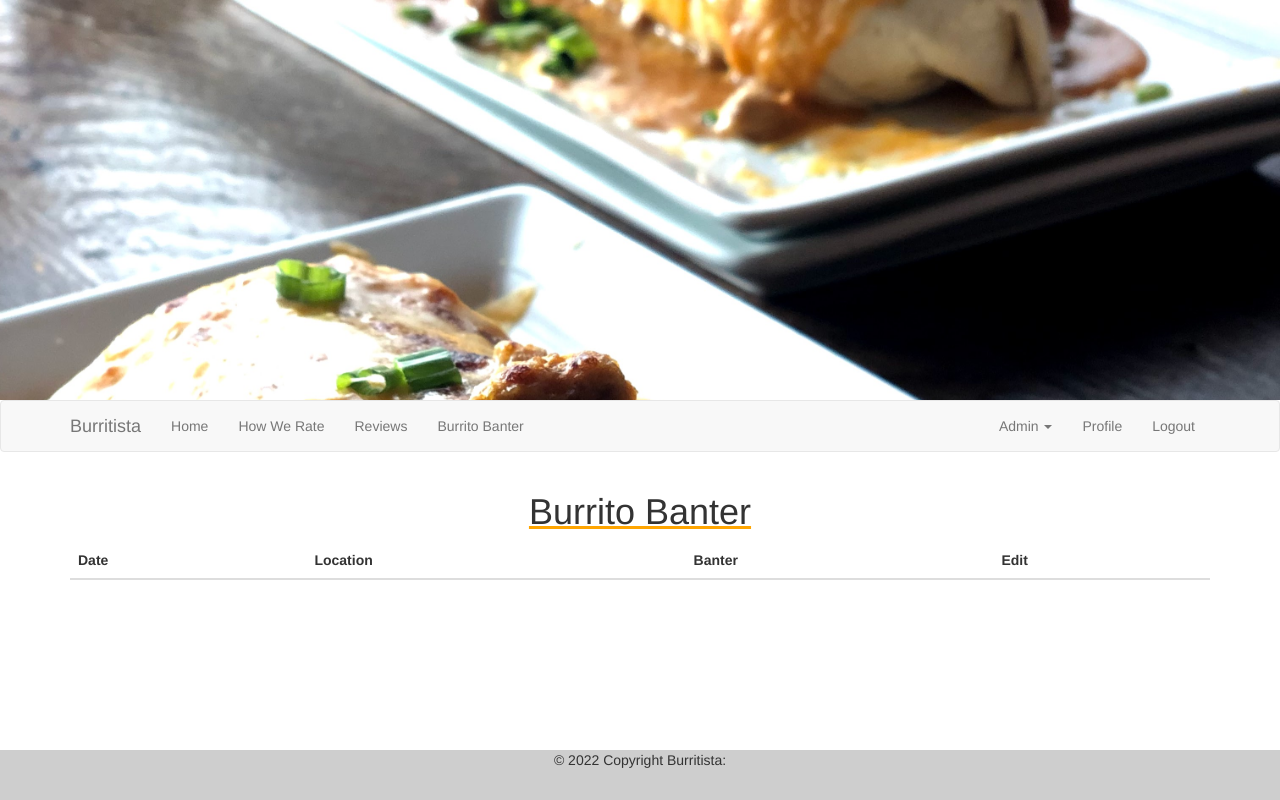
After one commit to apfrancis1992/burritista, a Flask app: page /admin/banter in a window 1280 px wide. The commit adds this page. Run offline with Flask 2, Linux system fonts and the light colour scheme; the visitor is signed in with stand-in values (Sample User, id 1); data comes from the database, SQL or seed files in the repository; data that the repository does not hold is empty; some libraries are stand-ins or nearby versions.

Commit message:
Admin functionality add

```diff
--- a/app/forms.py
+++ b/app/forms.py
@@ -120,3 +120,9 @@ class EditForm(FlaskForm):
         self.published.choices = [(e.type, e.type) for e in DictYN.query.all()]
         self.smother.choices = [(e.type, e.type) for e in DictYN.query.all()]
         self.smother_score.choices = [(e.type, e.type) for e in DictScore.query.all()]
+
+class BanterForm(FlaskForm):
+    date = DateField('Date', format='%Y-%m-%d', validators=[DataRequired()])
+    location = StringField('Location', validators=[DataRequired()])
+    banter = TextAreaField('Banter', validators=[DataRequired()])
+    submit = SubmitField('Submit')
--- a/app/models.py
+++ b/app/models.py
@@ -82,3 +82,9 @@ class DictYN(db.Model):
 
 class DictScore(db.Model):
     type = db.Column(db.String(1), primary_key=True)
+
+class BurritoBanter(db.Model):
+    id = db.Column(db.Integer, primary_key=True)
+    date = db.Column(db.DateTime, default=datetime.utcnow)
+    location = db.Column(db.String(500), index=True)
+    banter = db.Column(db.String(1000))
--- a/app/routes.py
+++ b/app/routes.py
@@ -2,8 +2,8 @@ from flask import render_template, flash, redirect, url_for, request, send_from_
 from flask_login import login_user, logout_user, current_user, login_required
 from werkzeug.urls import url_parse
 from app import app, db
-from app.forms import LoginForm, RegistrationForm, EditProfileForm, NewForm, ContactForm, EditForm
-from app.models import Users, Reviews, Access
+from app.forms import LoginForm, RegistrationForm, EditProfileForm, NewForm, ContactForm, EditForm, BanterForm
+from app.models import Users, Reviews, Access, BurritoBanter
 from datetime import datetime
 from sqlalchemy import desc
 from functools import wraps
@@ -54,7 +54,8 @@ def how_we_rate():
 
 @app.route('/burrito_banter', methods=['GET', 'POST'])
 def burrito_banter():
-    return render_template('burrito_banter.html', title='Denver Breakfast Burrito Ratings')
+    banters = BurritoBanter.query.order_by(BurritoBanter.date.desc())
+    return render_template('burrito_banter.html', title="Denver Breakfast Burrito Reviews", banters=banters)
 
 
 @app.route('/login', methods=['GET', 'POST'])
@@ -127,7 +128,7 @@ def restaurant(restaurant_name):
     restaurant = Reviews.query.filter_by(restaurant_name=restaurant_name).limit(1).first_or_404()
     return render_template('restaurant.html', title=f"{restaurant_name} Breakfast Burrito", restaurant=restaurant)
 
-@app.route('/admin/new', methods=['GET', 'POST'])
+@app.route('/admin/review/new', methods=['GET', 'POST'])
 @admin_required
 def admin_new():
     form = NewForm()
@@ -155,7 +156,7 @@ def admin_edit():
     return render_template('reviews_admin.html', title='Admin Reviews',
                            reviews=reviews)
 
-@app.route('/admin/edit/<id>', methods=['GET', 'POST'])
+@app.route('/admin/review/edit/<id>', methods=['GET', 'POST'])
 @login_required
 @admin_required
 def admin_edit_post(id):
@@ -220,6 +221,44 @@ def admin_edit_post(id):
         form.published.data=review.published
     return render_template('admin_edit_post.html', title='Edit Burrito', form=form)
 
+@app.route('/admin/banter', methods=['GET', 'POST'])
+@admin_required
+def admin_banter():
+    banters = BurritoBanter.query.order_by(BurritoBanter.date.asc()).all()
+    return render_template('banter_admin.html', title='Admin Burrito Banter',
+                           banters=banters)
+
+@app.route('/admin/banter/new', methods=['GET', 'POST'])
+@admin_required
+def admin_banter_add():
+    form = BanterForm()
+    if form.validate_on_submit():
+        banter = BurritoBanter(date=form.date.data, location=form.location.data, banter=form.banter.data)
+        db.session.add(banter)
+        db.session.commit()
+        flash(f'Your post is now live!')
+        return redirect(url_for('index'))
+    return render_template('banter_form.html', title='New Banter', form=form)
+
+
+@app.route('/admin/banter/edit/<id>', methods=['GET', 'POST'])
+@login_required
+@admin_required
+def admin_banter_edit(id):
+    banter = BurritoBanter.query.filter_by(id=id).first_or_404()
+    form = BanterForm()
+    if form.validate_on_submit():
+        banter.date=form.date.data
+        banter.location=form.location.data
+        banter.banter=form.banter.data
+        db.session.commit()
+        return redirect(url_for('admin_banter'))
+    elif request.method == 'GET':
+        form.date.data=banter.date
+        form.location.data=banter.location
+        form.banter.data=banter.banter
+    return render_template('banter_form.html', title='Edit Banter', form=form)
+
 @app.route('/favicon.ico')
 def favicon():
     return send_from_directory(os.path.join(app.root_path, 'static'),
--- /dev/null
+++ b/app/templates/banter_admin.html
@@ -0,0 +1,26 @@
+{% extends "base.html" %}
+{% import 'bootstrap/wtf.html' as wtf %}
+
+{% block app_content %}
+    <h1>Burrito Banter</h1>
+    <table id="data" class="table table-striped">
+        <thead>
+          <tr>
+            <th>Date</th>
+            <th>Location</th>
+            <th>Banter</th>
+            <th>Edit</th>
+          </tr>
+        </thead>
+        <tbody>
+          {% for banter in banters %}
+            <tr>
+                <td>{{ banter.date }}</td>
+                <td>{{ banter.location }}</td>
+                <td>{{ banter.banter }}</td>
+                <td><a href="{{ url_for('admin_banter_edit', id = banter.id) }}">Edit</a></td>
+            </tr>
+          {% endfor %}
+        </tbody>
+      </table>
+{% endblock %}
--- a/app/templates/base.html
+++ b/app/templates/base.html
@@ -35,7 +35,9 @@
                         <a href="#" class="dropdown-toggle" data-toggle="dropdown">Admin <span class="caret"></span></a>
                         <ul class="dropdown-menu" role="menu">
                             <li><a href="{{ url_for('admin_new') }}">New Review</a></li>
-                            <li><a href="{{ url_for('admin_edit') }}">Edit Post</a></li>
+                            <li><a href="{{ url_for('admin_edit') }}">Edit Review</a></li>
+                            <li><a href="{{ url_for('admin_banter_add') }}">Add Banter</a></li>
+                            <li><a href="{{ url_for('admin_banter') }}">Edit Banter</a></li>
                         </ul>
                       </li>
                     <li><a href="{{ url_for('user', username=current_user.username) }}">Profile</a></li>
```
Also changed, not shown: app/templates/banter_form.html (added, +11 -0 lines), app/templates/burrito_banter.html (+3 -24 lines).
